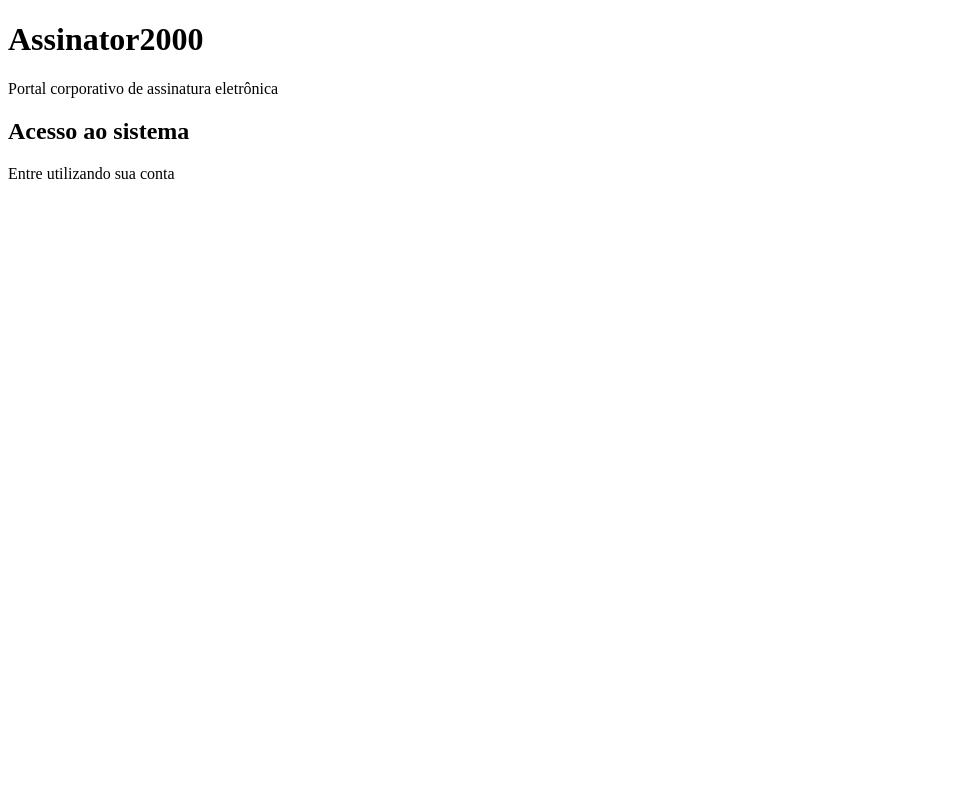
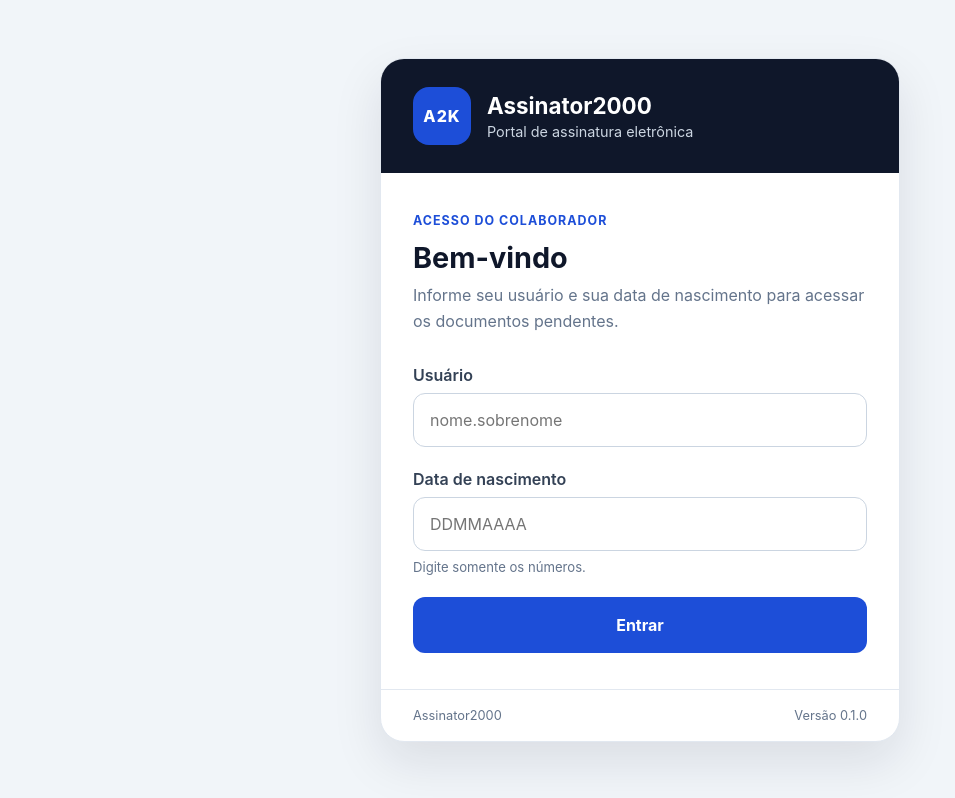
Before and after one commit to nucleox2026/assinator2000, a website: page public/index.html in a window 1280 px wide. Shown: the whole page, without its empty margins (0-955 px from the left). Drawn offline with Linux system fonts and the light colour scheme.

Commit message:
feat: cria interface de login

```diff
--- a/public/css/style.css
+++ b/public/css/style.css
@@ -0,0 +1,328 @@
+:root {
+    --cor-fundo: #f1f5f9;
+    --cor-card: #ffffff;
+
+    --cor-primaria: #1d4ed8;
+    --cor-primaria-hover: #1e40af;
+
+    --cor-texto: #0f172a;
+    --cor-texto-secundario: #64748b;
+
+    --cor-borda: #cbd5e1;
+
+    --cor-erro: #b91c1c;
+    --cor-erro-fundo: #fef2f2;
+
+    --cor-sucesso: #166534;
+    --cor-sucesso-fundo: #f0fdf4;
+}
+
+
+* {
+    box-sizing: border-box;
+    margin: 0;
+    padding: 0;
+}
+
+
+html {
+    font-size: 16px;
+}
+
+
+body {
+    min-height: 100vh;
+
+    font-family:
+        Inter,
+        system-ui,
+        -apple-system,
+        BlinkMacSystemFont,
+        "Segoe UI",
+        sans-serif;
+
+    background: var(--cor-fundo);
+
+    color: var(--cor-texto);
+}
+
+
+button,
+input {
+    font: inherit;
+}
+
+
+.pagina-login {
+    min-height: 100vh;
+
+    display: flex;
+    align-items: center;
+    justify-content: center;
+
+    padding: 32px;
+}
+
+
+.painel-login {
+    width: 100%;
+    max-width: 520px;
+
+    background: var(--cor-card);
+
+    border: 1px solid #e2e8f0;
+    border-radius: 24px;
+
+    overflow: hidden;
+
+    box-shadow:
+        0 20px 50px
+        rgba(15, 23, 42, 0.10);
+}
+
+
+.marca {
+    display: flex;
+    align-items: center;
+    gap: 16px;
+
+    padding: 28px 32px;
+
+    background: #0f172a;
+    color: #ffffff;
+}
+
+
+.marca-icone {
+    width: 58px;
+    height: 58px;
+
+    flex-shrink: 0;
+
+    display: flex;
+    align-items: center;
+    justify-content: center;
+
+    border-radius: 16px;
+
+    background: var(--cor-primaria);
+
+    font-weight: 800;
+    letter-spacing: 1px;
+}
+
+
+.marca h1 {
+    font-size: 1.4rem;
+}
+
+
+.marca p {
+    margin-top: 4px;
+
+    color: #cbd5e1;
+
+    font-size: 0.9rem;
+}
+
+
+.conteudo-login {
+    padding: 36px 32px;
+}
+
+
+.cabecalho-login {
+    margin-bottom: 30px;
+}
+
+
+.etiqueta {
+    display: inline-block;
+
+    margin-bottom: 12px;
+
+    color: var(--cor-primaria);
+
+    font-size: 0.78rem;
+    font-weight: 700;
+
+    text-transform: uppercase;
+    letter-spacing: 0.08em;
+}
+
+
+.cabecalho-login h2 {
+    margin-bottom: 8px;
+
+    font-size: 1.8rem;
+}
+
+
+.cabecalho-login p {
+    color: var(--cor-texto-secundario);
+
+    line-height: 1.6;
+}
+
+
+.form-login {
+    display: flex;
+    flex-direction: column;
+
+    gap: 22px;
+}
+
+
+.campo {
+    display: flex;
+    flex-direction: column;
+
+    gap: 8px;
+}
+
+
+.campo label {
+    font-weight: 600;
+
+    color: #334155;
+}
+
+
+.campo input {
+    width: 100%;
+
+    min-height: 54px;
+
+    padding: 0 16px;
+
+    border: 1px solid var(--cor-borda);
+    border-radius: 12px;
+
+    outline: none;
+
+    background: #ffffff;
+
+    transition:
+        border-color 0.2s,
+        box-shadow 0.2s;
+}
+
+
+.campo input:focus {
+    border-color: var(--cor-primaria);
+
+    box-shadow:
+        0 0 0 4px
+        rgba(29, 78, 216, 0.12);
+}
+
+
+.campo small {
+    color: var(--cor-texto-secundario);
+
+    font-size: 0.82rem;
+}
+
+
+.botao-entrar {
+    min-height: 56px;
+
+    border: none;
+    border-radius: 12px;
+
+    background: var(--cor-primaria);
+    color: #ffffff;
+
+    font-weight: 700;
+
+    cursor: pointer;
+
+    transition:
+        background 0.2s,
+        transform 0.1s;
+}
+
+
+.botao-entrar:hover {
+    background: var(--cor-primaria-hover);
+}
+
+
+.botao-entrar:active {
+    transform: scale(0.99);
+}
+
+
+.botao-entrar:disabled {
+    opacity: 0.65;
+    cursor: not-allowed;
+}
+
+
+.mensagem {
+    display: none;
+
+    padding: 12px 14px;
+
+    border-radius: 10px;
+
+    line-height: 1.4;
+}
+
+
+.mensagem.erro {
+    display: block;
+
+    background: var(--cor-erro-fundo);
+    color: var(--cor-erro);
+}
+
+
+.mensagem.sucesso {
+    display: block;
+
+    background: var(--cor-sucesso-fundo);
+    color: var(--cor-sucesso);
+}
+
+
+.rodape-login {
+    display: flex;
+    justify-content: space-between;
+    gap: 16px;
+
+    padding: 18px 32px;
+
+    border-top: 1px solid #e2e8f0;
+
+    color: var(--cor-texto-secundario);
+
+    font-size: 0.8rem;
+}
+
+
+@media (max-width: 600px) {
+
+    .pagina-login {
+        padding: 16px;
+    }
+
+
+    .painel-login {
+        border-radius: 18px;
+    }
+
+
+    .marca,
+    .conteudo-login {
+        padding-left: 22px;
+        padding-right: 22px;
+    }
+
+
+    .rodape-login {
+        padding-left: 22px;
+        padding-right: 22px;
+    }
+
+}
--- a/public/index.html
+++ b/public/index.html
@@ -4,7 +4,15 @@
 <head>
     <meta charset="UTF-8">
 
-    <meta name="viewport" content="width=device-width, initial-scale=1.0">
+    <meta
+        name="viewport"
+        content="width=device-width, initial-scale=1.0"
+    >
+
+    <meta
+        name="description"
+        content="Assinator2000 - Portal corporativo de assinatura eletrônica."
+    >
 
     <title>Assinator2000</title>
 
@@ -16,24 +24,137 @@
 
 <body>
 
-    <header>
-        <h1>Assinator2000</h1>
+    <main class="pagina-login">
 
-        <p>
-            Portal corporativo de assinatura eletrônica
-        </p>
-    </header>
+        <section class="painel-login">
 
-    <main>
+            <div class="marca">
 
-        <section>
+                <div class="marca-icone">
+                    A2K
+                </div>
 
-            <h2>Acesso ao sistema</h2>
+                <div>
+                    <h1>Assinator2000</h1>
 
-            <p>
-                Entre utilizando sua conta
-            </p>
+                    <p>
+                        Portal de assinatura eletrônica
+                    </p>
+                </div>
+
+            </div>
+
+
+            <div class="conteudo-login">
+
+                <div class="cabecalho-login">
+
+                    <span class="etiqueta">
+                        Acesso do colaborador
+                    </span>
+
+                    <h2>
+                        Bem-vindo
+                    </h2>
+
+                    <p>
+                        Informe seu usuário e sua data de nascimento
+                        para acessar os documentos pendentes.
+                    </p>
+
+                </div>
+
+
+                <form
+                    id="formLogin"
+                    class="form-login"
+                    novalidate
+                >
+
+                    <div class="campo">
+
+                        <label for="usuario">
+                            Usuário
+                        </label>
+
+                        <input
+                            id="usuario"
+                            name="usuario"
+                            type="text"
+                            placeholder="nome.sobrenome"
+                            autocomplete="username"
+                            autocapitalize="none"
+                            spellcheck="false"
+                            required
+                        >
+
+                    </div>
+
+
+                    <div class="campo">
+
+                        <label for="senha">
+                            Data de nascimento
+                        </label>
+
+                        <input
+                            id="senha"
+                            name="senha"
+                            type="password"
+                            placeholder="DDMMAAAA"
+                            autocomplete="current-password"
+                            inputmode="numeric"
+                            maxlength="8"
+                            pattern="[0-9]{8}"
+                            required
+                        >
+
+                        <small>
+                            Digite somente os números.
+                        </small>
+
+                    </div>
+
+
+                    <div
+                        id="mensagem"
+                        class="mensagem"
+                        role="alert"
+                        aria-live="polite"
+                    ></div>
+
+
+                    <button
+                        id="botaoEntrar"
+                        class="botao-entrar"
+                        type="submit"
+                    >
+                        Entrar
+                    </button>
+
+                </form>
+
+            </div>
+
+
+            <footer class="rodape-login">
+
+                <span>
+                    Assinator2000
+                </span>
+
+                <span>
+                    Versão 0.1.0
+                </span>
+
+            </footer>
+
         </section>
+
     </main>
+
+    <script src="js/app.js"></script>
+
 </body>
+
 </html>
--- a/public/js/app.js
+++ b/public/js/app.js
@@ -0,0 +1,172 @@
+const formLogin =
+    document.getElementById("formLogin");
+
+const campoUsuario =
+    document.getElementById("usuario");
+
+const campoSenha =
+    document.getElementById("senha");
+
+const botaoEntrar =
+    document.getElementById("botaoEntrar");
+
+const mensagem =
+    document.getElementById("mensagem");
+
+
+function mostrarMensagem(texto, tipo) {
+
+    mensagem.textContent = texto;
+
+    mensagem.className =
+        `mensagem ${tipo}`;
+}
+
+
+function limparMensagem() {
+
+    mensagem.textContent = "";
+
+    mensagem.className = "mensagem";
+}
+
+
+function alterarEstadoBotao(carregando) {
+
+    botaoEntrar.disabled = carregando;
+
+    botaoEntrar.textContent =
+        carregando
+            ? "Entrando..."
+            : "Entrar";
+}
+
+
+campoSenha.addEventListener("input", function () {
+
+    campoSenha.value =
+        campoSenha.value.replace(/\D/g, "");
+
+});
+
+
+formLogin.addEventListener(
+    "submit",
+    async function (evento) {
+
+        evento.preventDefault();
+
+        limparMensagem();
+
+
+        const usuario =
+            campoUsuario.value
+                .trim()
+                .toLowerCase();
+
+        const senha =
+            campoSenha.value.trim();
+
+
+        if (!usuario || !senha) {
+
+            mostrarMensagem(
+                "Informe o usuário e a data de nascimento.",
+                "erro"
+            );
+
+            return;
+        }
+
+
+        if (!/^\d{8}$/.test(senha)) {
+
+            mostrarMensagem(
+                "A data de nascimento deve conter 8 números.",
+                "erro"
+            );
+
+            campoSenha.focus();
+
+            return;
+        }
+
+
+        alterarEstadoBotao(true);
+
+
+        try {
+
+            const resposta =
+                await fetch(
+                    "/api/auth/login",
+                    {
+                        method: "POST",
+
+                        headers: {
+                            "Content-Type":
+                                "application/json"
+                        },
+
+                        body: JSON.stringify({
+                            usuario,
+                            senha
+                        })
+                    }
+                );
+
+
+            const resultado =
+                await resposta.json();
+
+
+            if (!resposta.ok) {
+
+                mostrarMensagem(
+                    resultado.mensagem ||
+                    "Não foi possível realizar o login.",
+                    "erro"
+                );
+
+                campoSenha.value = "";
+                campoSenha.focus();
+
+                return;
+            }
+
+
+            mostrarMensagem(
+                `Bem-vindo, ${resultado.usuario.nome}.`,
+                "sucesso"
+            );
+
+
+            campoSenha.value = "";
+
+
+            console.log(
+                "Usuário autenticado:",
+                resultado.usuario
+            );
+
+        } catch (erro) {
+
+            console.error(
+                "Erro de comunicação:",
+                erro
+            );
+
+
+            mostrarMensagem(
+                "Não foi possível conectar ao servidor.",
+                "erro"
+            );
+
+        } finally {
+
+            alterarEstadoBotao(false);
+
+        }
+
+    }
+);
```
